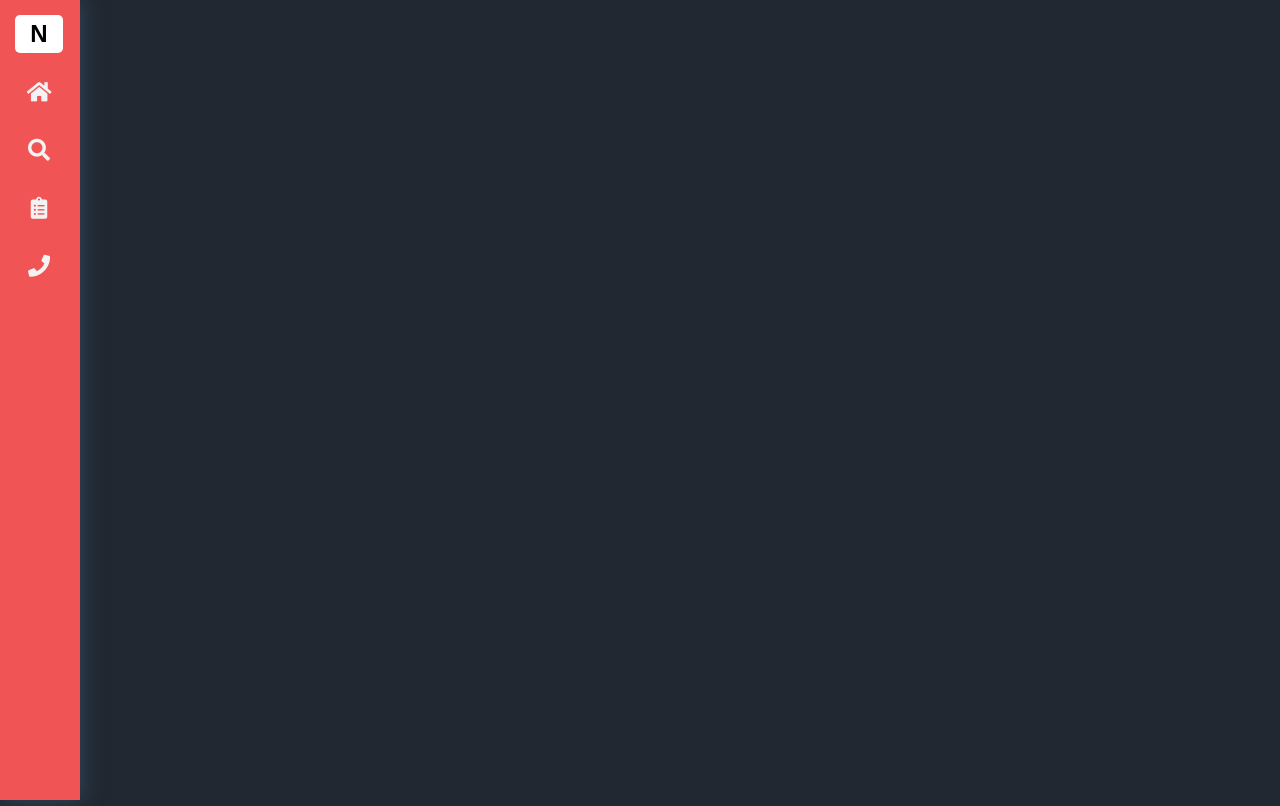
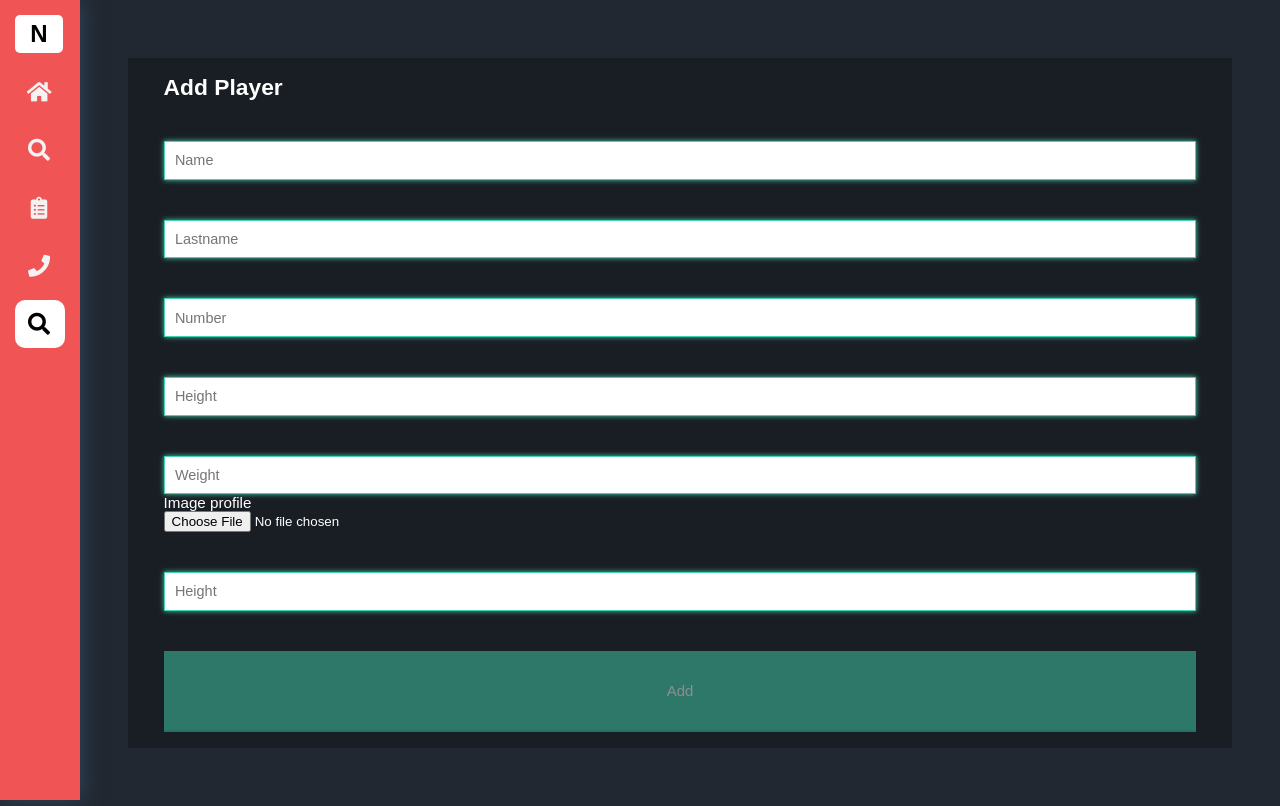
Before and after one commit to tobiimdp12/NBATeams-Frontend, an Angular app: page /add-player in a window 1280 px wide. Before the commit this address led to /. Built offline with nearby package versions, Linux system fonts and the light colour scheme.

Commit message:
Added few control form fields - 202

```diff
--- a/angular.json
+++ b/angular.json
@@ -91,5 +91,8 @@
         }
       }
     }
+  },
+  "cli": {
+    "analytics": false
   }
 }
--- a/src/app/app-routing.module.ts
+++ b/src/app/app-routing.module.ts
@@ -6,6 +6,7 @@ import { HomeComponent } from './components/home/home.component';
 import { SearchPlayerComponent } from './components/search-player/search-player.component';
 import { UserTeamComponent } from './components/user-team/user-team.component';
 import { ContactComponent } from './components/contact/contact.component';
+import { AddPlayerComponent } from './components/add-player/add-player.component';
 
 const routes: Routes = [
   { path: '', redirectTo: 'home', pathMatch: 'full' },
@@ -13,6 +14,7 @@ const routes: Routes = [
   { path: 'search', component: SearchPlayerComponent },
   { path: 'myteam', component: UserTeamComponent },
   { path: 'contact', component: ContactComponent },
+  { path: 'add-player', component: AddPlayerComponent }
 ];
 
 @NgModule({
--- a/src/app/app.module.ts
+++ b/src/app/app.module.ts
@@ -13,6 +13,7 @@ import { SidenavComponent } from './components/sidenav/sidenav.component';
 import { CarouselComponent } from './components/carousel/carousel.component';
 import { ReactiveFormsModule } from '@angular/forms';
 import { PlayerCardComponent } from './components/cards/player-card/player-card.component';
+import { AddPlayerComponent } from './components/add-player/add-player.component';
 
 @NgModule({
   declarations: [
@@ -25,6 +26,7 @@ import { PlayerCardComponent } from './components/cards/player-card/player-card.
     BodyComponent,
     CarouselComponent,
     PlayerCardComponent,
+    AddPlayerComponent,
   ],
   imports: [
     BrowserModule,
--- /dev/null
+++ b/src/app/components/add-player/add-player.component.css
@@ -0,0 +1,101 @@
+.form-container {
+  font: 95% Arial, Helvetica, sans-serif;
+  height: 100%;
+  padding: 16px;
+  margin: 10px auto;
+  background: rgba(0, 0, 0, 0.26);
+  display: flex;
+  flex-direction: row;
+  justify-content: space-around;
+  align-items: center;
+  flex-wrap: wrap;
+}
+.form-container img {
+  object-fit: cover;
+  width: 300px;
+  height: 300px;
+  border-radius: 50%;
+
+  background-color: white;
+}
+.form-container h2 {
+  font-weight: 800;
+  text-align: left;
+  color: #fff;
+}
+
+.form-container .btn-send {
+  -webkit-box-sizing: border-box;
+  box-sizing: border-box;
+  width: 100%;
+  padding: 3%;
+  margin-top: 40px;
+  cursor: pointer;
+  background: #43d1af;
+  opacity: 1;
+  border-bottom: 2px solid #30c29e;
+  border-top-style: none;
+  border-right-style: none;
+  border-left-style: none;
+  color: #fff;
+  font-size: 15px;
+}
+
+button:disabled {
+  opacity: 0.5 !important;
+}
+.form-container input[type="text"],
+input[type="email"],
+textarea {
+  -webkit-transition: all 0, 30s ease-in-out;
+  transition: all 0, 30s ease-in-out;
+  outline: none;
+  -webkit-box-sizing: border-box;
+  box-sizing: border-box;
+  width: 100%;
+  background: #fff;
+  margin-top: 40px;
+  border: 1px solid #ccc;
+  padding: 3%;
+  color: #555;
+  font: 95% Arial, Helvetica, sans-serif;
+  margin-bottom: 0 !important;
+}
+.form-container input[type="text"],
+input[type="email"],
+textarea:focus {
+  -webkit-box-shadow: 0 0 5px #43d1af;
+  box-shadow: 0 0 5px #43d1af;
+  padding: 1%;
+  border: 1px solid #43d1af;
+}
+
+.alert-danger {
+  color: rgb(255, 82, 82);
+  position: absolute;
+}
+
+.form-container.container-error-message {
+  padding: 3px;
+}
+
+@media (max-width: 768px) {
+  .form-container {
+    font: 95% Arial, Helvetica, sans-serif;
+
+    height: 100%;
+    padding: 16px;
+    margin: 10px auto;
+    background: rgba(0, 0, 0, 0.26);
+    display: flex;
+    flex-direction: column-reverse;
+    justify-content: center;
+    align-items: center;
+  }
+
+  .form-container img {
+    margin-top: 50px;
+    width: 150px;
+    height: 150px;
+  }
+}
--- /dev/null
+++ b/src/app/components/add-player/add-player.component.html
@@ -0,0 +1,65 @@
+<div class="form-container">
+  <form [formGroup]="addPlayerForm" (ngSubmit)="onSaveForm()">
+    <h2>Add Player</h2>
+    <input type="text" formControlName="name" placeholder="Name" />
+    <div
+      class="alert-danger"
+      *ngIf="name?.invalid && (name?.dirty || name?.touched)"
+    >
+      <div class="container-error-message" *ngIf="name?.errors?.['required']">
+        Name is required
+      </div>
+      <div class="container-error-message" *ngIf="name?.errors?.['minlength']">
+        Name must be at least 5 characters long.
+      </div>
+      <div
+        class="container-error-message"
+        *ngIf="(name?.dirty || name?.touched) && name?.invalid && name?.errors?.['pattern']"
+      >
+        Value has to be a valid input text.
+      </div>
+    </div>
+
+    <input type="text" formControlName="lastname" placeholder="Lastname" />
+    <div
+      class="alert-danger"
+      *ngIf="lastname?.invalid && (lastname?.dirty || lastname?.touched)"
+    >
+      <div
+        class="container-error-message"
+        *ngIf="lastname?.errors?.['required']"
+      >
+        Lastname is required
+      </div>
+      <div
+        class="container-error-message"
+        *ngIf="lastname?.errors?.['minlength']"
+      >
+        Lastname must be at least 5 characters long.
+      </div>
+    </div>
+    <input type="text" formControlName="number" placeholder="Number" />
+    <div
+    class="alert-danger"
+    *ngIf="number?.invalid && (number?.dirty || number?.touched)"
+    >
+      <div class="container-error-message" *ngIf="number?.errors?.['required']">
+        number is required
+      </div>
+      <div
+        class="container-error-message"
+        *ngIf="(number?.dirty || number?.touched) && number?.invalid && number?.errors?.['pattern']"
+      >
+        Value has to be a valid input text.
+      </div>
+    </div>
+    <input type="text" formControlName="number" placeholder="Height" />
+    <input type="text" formControlName="number" placeholder="Weight" />
+    <label >Image profile</label>
+    <input style="display: block;" type="file" formControlName="number" placeholder="Image profile" />
+    <input type="text" formControlName="number" placeholder="Height" />
+    <button type="submit" class="btn-send" [disabled]="!addPlayerForm.valid">
+      Add
+    </button>
+  </form>
+</div>
--- /dev/null
+++ b/src/app/components/add-player/add-player.component.ts
@@ -0,0 +1,66 @@
+import { Component, OnInit } from '@angular/core';
+import { FormControl, FormGroup, Validators } from '@angular/forms';
+
+@Component({
+  selector: 'app-add-player',
+  templateUrl: './add-player.component.html',
+  styleUrls: ['./add-player.component.css']
+})
+export class AddPlayerComponent implements OnInit {
+  public addPlayerForm!: FormGroup;
+  constructor() {
+    this.addPlayerForm = this.createForm();
+  }
+
+  private onlyTextPattern: any = /^[a-zA-Z]*$/;
+  private onlyNumberPattern: any = /^[0-9]*$/;
+
+  ngOnInit(): void {
+  }
+  createForm() {
+    return new FormGroup({
+      name: new FormControl('', [
+        Validators.required,
+        Validators.minLength(5),
+        Validators.pattern(this.onlyTextPattern),
+      ]),
+      lastname: new FormControl('', [
+        Validators.required,
+        Validators.minLength(5),
+        Validators.pattern(this.onlyTextPattern),
+      ]),
+      number: new FormControl('', [
+        Validators.required,
+        Validators.pattern(this.onlyNumberPattern),
+      ])
+
+    });
+  }
+
+  onResetForm(): void {
+    this.addPlayerForm.reset();
+  }
+
+  onSaveForm(): void {
+    if (this.addPlayerForm.valid) {
+      console.log(this.addPlayerForm.value);
+      //TODO
+      alert('message send successfully :)');
+      this.onResetForm();
+    }
+  }
+
+  //#region getters
+  get name() {
+    return this.addPlayerForm.get('name');
+  }
+
+  get lastname() {
+    return this.addPlayerForm.get('lastname');
+  }
+
+  get number() {
+    return this.addPlayerForm.get('number');
+  }
+  //#endregion
+}
--- a/src/app/components/sidenav/nav-data.ts
+++ b/src/app/components/sidenav/nav-data.ts
@@ -19,6 +19,11 @@ export const navbarData = [
         icon: 'fa fa-phone',
         label: 'Contact'
     },
+    {
+      routeLink: 'add-player',
+      icon: 'fa fa-search',
+      label: 'Add Player'
+    },
 
 
 ];
```
Also changed, not shown: 1 other file (tests, documents, lock files or other folders).
